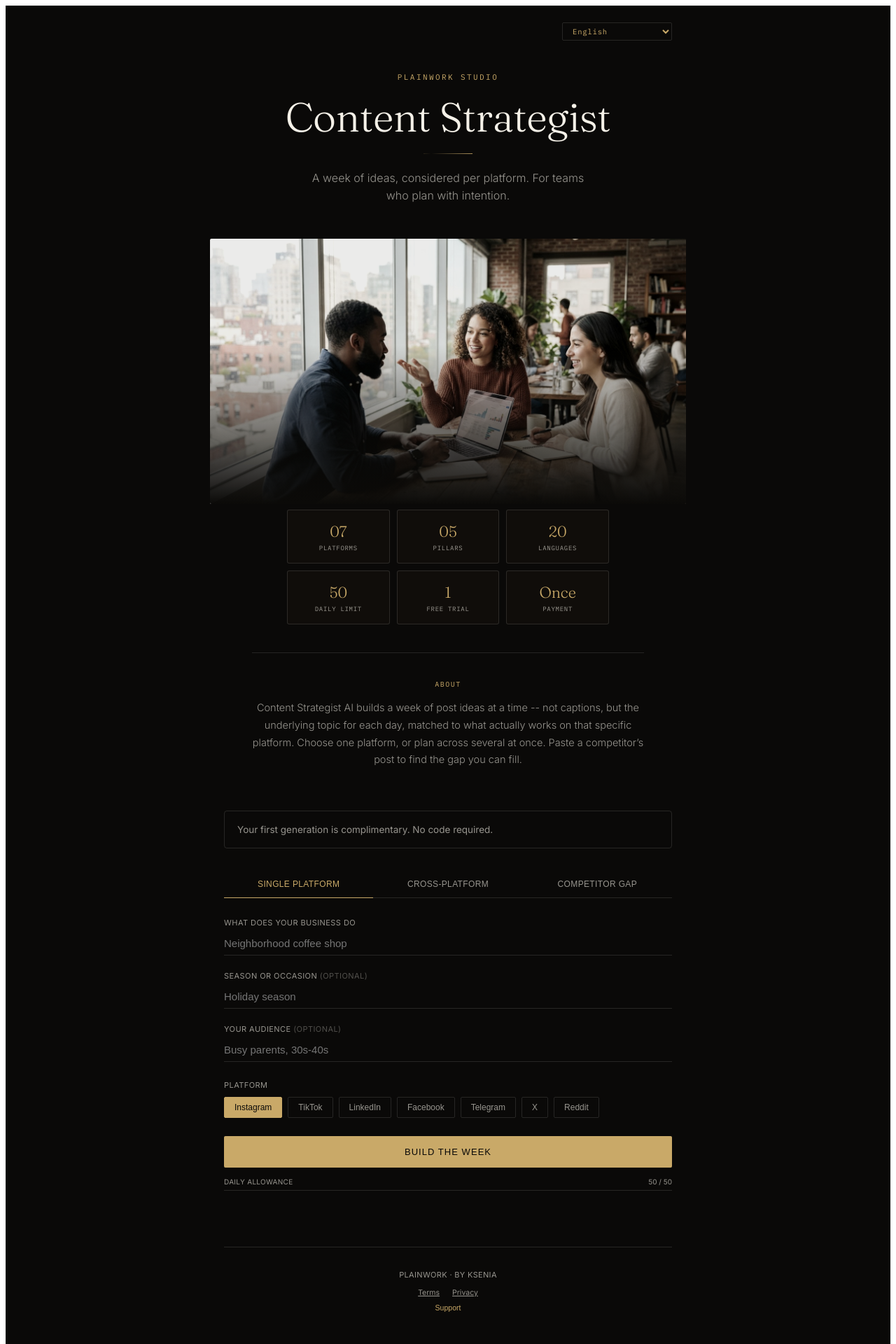
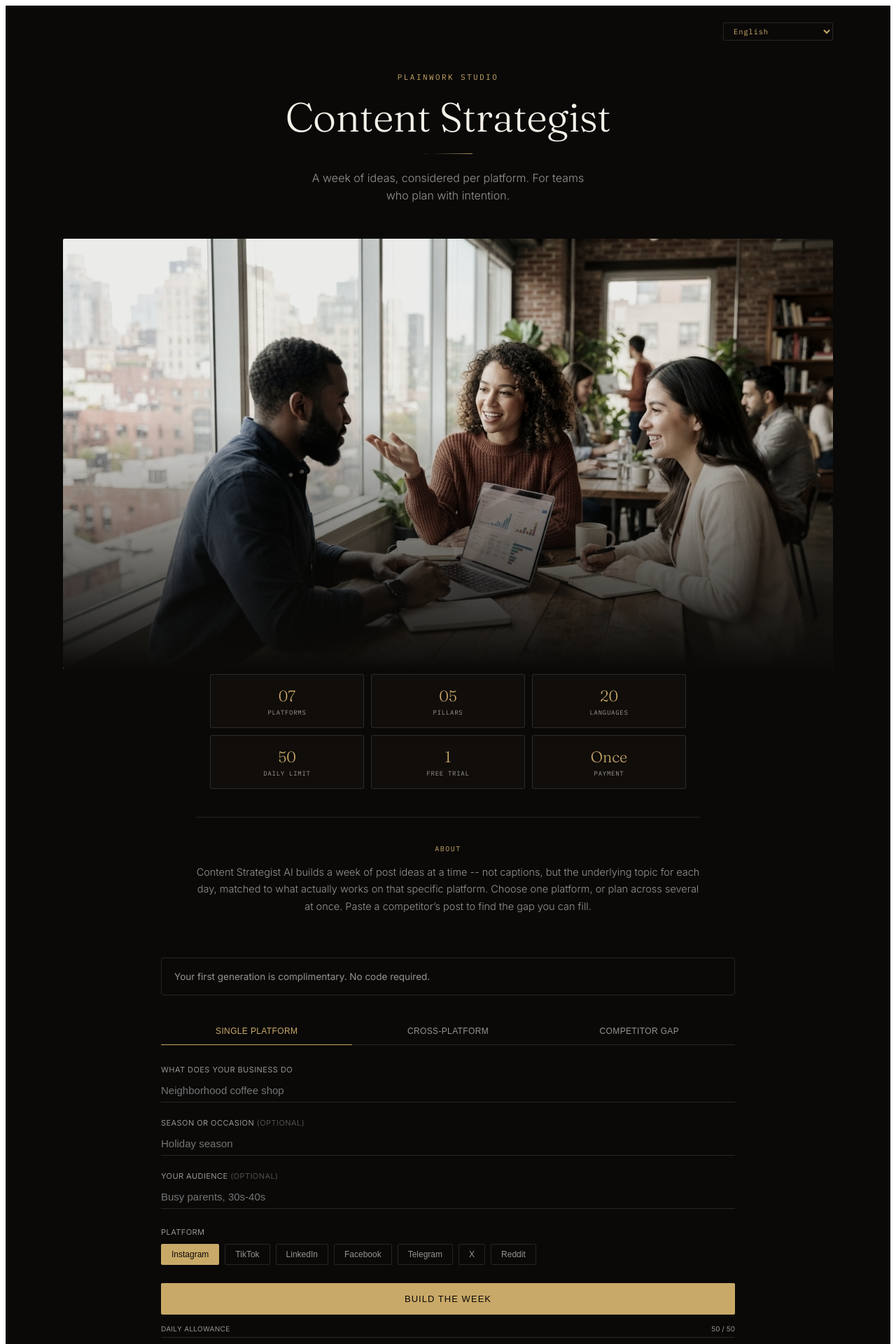
Before and after one commit to kssw117-sudo/Content-Strategist-AI, a React (Vite) app: page / in a window 1280 px wide. Shown: the top 1920 px of the page at 70% size. Built offline with nearby package versions, Linux system fonts and the light colour scheme.

Commit message:
Update App.jsx

```diff
--- a/src/App.jsx
+++ b/src/App.jsx
@@ -220,7 +220,7 @@ Respond ONLY with valid JSON: {"gap": "...", "angle": "...", "ideaExample": "...
 
       {/* ---------- HERO: тёмный фон, фото в дуотоне, крупная serif-типографика ---------- */}
       <div style={{ position: 'relative', padding: '24px 24px 0', textAlign: 'center', overflow: 'hidden' }}>
-        <div style={{ display: 'flex', justifyContent: 'flex-end', maxWidth: 640, margin: '0 auto 40px' }}>
+        <div style={{ display: 'flex', justifyContent: 'flex-end', maxWidth: 1100, margin: '0 auto 40px' }}>
           <select
             value={uiLang}
             onChange={(e) => setUiLang(e.target.value)}
@@ -229,7 +229,7 @@ Respond ONLY with valid JSON: {"gap": "...", "angle": "...", "ideaExample": "...
             {LANGS.map(l => <option key={l.code} value={l.code} style={{ background: BG }}>{l.label}</option>)}
           </select>
         </div>
-        <div className="fade-in" style={{ maxWidth: 640, margin: '0 auto' }}>
+        <div className="fade-in" style={{ maxWidth: 720, margin: '0 auto' }}>
           <span style={{ fontFamily: "'IBM Plex Mono', monospace", fontSize: 11, letterSpacing: '0.22em', textTransform: 'uppercase', color: GOLD }}>Plainwork Studio</span>
           <h1 style={{ fontFamily: "'Fraunces', serif", fontWeight: 300, fontSize: 'clamp(38px, 6vw, 58px)', margin: '18px 0 20px', lineHeight: 1.08, letterSpacing: '-0.01em' }}>
             Content Strategist
@@ -240,7 +240,7 @@ Respond ONLY with valid JSON: {"gap": "...", "angle": "...", "ideaExample": "...
           </p>
         </div>
 
-        <div className="fade-in" style={{ animationDelay: '0.15s', maxWidth: 680, margin: '48px auto 0', position: 'relative' }}>
+        <div className="fade-in" style={{ animationDelay: '0.15s', maxWidth: 1100, margin: '48px auto 0', position: 'relative' }}>
           <div style={{ borderRadius: 2, overflow: 'hidden', position: 'relative' }}>
             <img
               src="/images/hero-team.jpg" alt="Team planning content strategy together"
@@ -251,7 +251,7 @@ Respond ONLY with valid JSON: {"gap": "...", "angle": "...", "ideaExample": "...
           </div>
         </div>
 
-        <div className="fade-in" style={{ animationDelay: '0.3s', maxWidth: 460, margin: '0 auto', padding: '8px 0 40px' }}>
+        <div className="fade-in" style={{ animationDelay: '0.3s', maxWidth: 680, margin: '0 auto', padding: '8px 0 40px' }}>
           <div style={{ display: 'grid', gridTemplateColumns: 'repeat(3, 1fr)', gap: 10 }}>
             {[
               ['07', 'Platforms'], ['05', 'Pillars'], ['20', 'Languages'],
@@ -268,7 +268,7 @@ Respond ONLY with valid JSON: {"gap": "...", "angle": "...", "ideaExample": "...
           </div>
         </div>
 
-        <div className="fade-in" style={{ animationDelay: '0.4s', maxWidth: 560, margin: '0 auto', padding: '32px 0 60px', borderTop: `1px solid ${LINE}` }}>
+        <div className="fade-in" style={{ animationDelay: '0.4s', maxWidth: 720, margin: '0 auto', padding: '32px 0 60px', borderTop: `1px solid ${LINE}` }}>
           <span style={{ fontFamily: "'IBM Plex Mono', monospace", fontSize: 10, letterSpacing: '0.15em', textTransform: 'uppercase', color: GOLD }}>About</span>
           <p style={{ fontSize: 14.5, color: INK_SOFT, fontWeight: 300, lineHeight: 1.7, margin: '14px 0 0' }}>
             {(UI_TEXT[uiLang] || UI_TEXT.en).about}
@@ -276,7 +276,7 @@ Respond ONLY with valid JSON: {"gap": "...", "angle": "...", "ideaExample": "...
         </div>
       </div>
 
-      <div style={{ maxWidth: 640, margin: '0 auto', padding: '0 24px 100px' }}>
+      <div style={{ maxWidth: 820, margin: '0 auto', padding: '0 24px 100px' }}>
 
         {!unlocked && (
           <div style={{ border: `1px solid ${freeTrialUsed ? 'rgba(201,120,104,0.4)' : LINE}`, borderRadius: 4, padding: 18, marginBottom: 32 }}>
@@ -481,7 +481,7 @@ Respond ONLY with valid JSON: {"gap": "...", "angle": "...", "ideaExample": "...
         )}
 
         <div style={{ display: 'flex', flexDirection: 'column', alignItems: 'center', gap: 8, marginTop: 80, paddingTop: 32, borderTop: `1px solid ${LINE}` }}>
-          <span style={{ fontSize: 11, color: INK_SOFT, letterSpacing: '0.03em' }}>PLAINWORK &middot; BY KSENIA</span>
+          <span style={{ fontSize: 11, color: INK_SOFT, letterSpacing: '0.03em' }}>POWERED BY CLAUDE &middot; PLAINWORK BY KSENIA</span>
           <div style={{ display: 'flex', gap: 18, marginTop: 4 }}>
             <a href="/terms.html" style={{ fontSize: 10.5, color: INK_SOFT }}>Terms</a>
             <a href="/privacy.html" style={{ fontSize: 10.5, color: INK_SOFT }}>Privacy</a>
```
